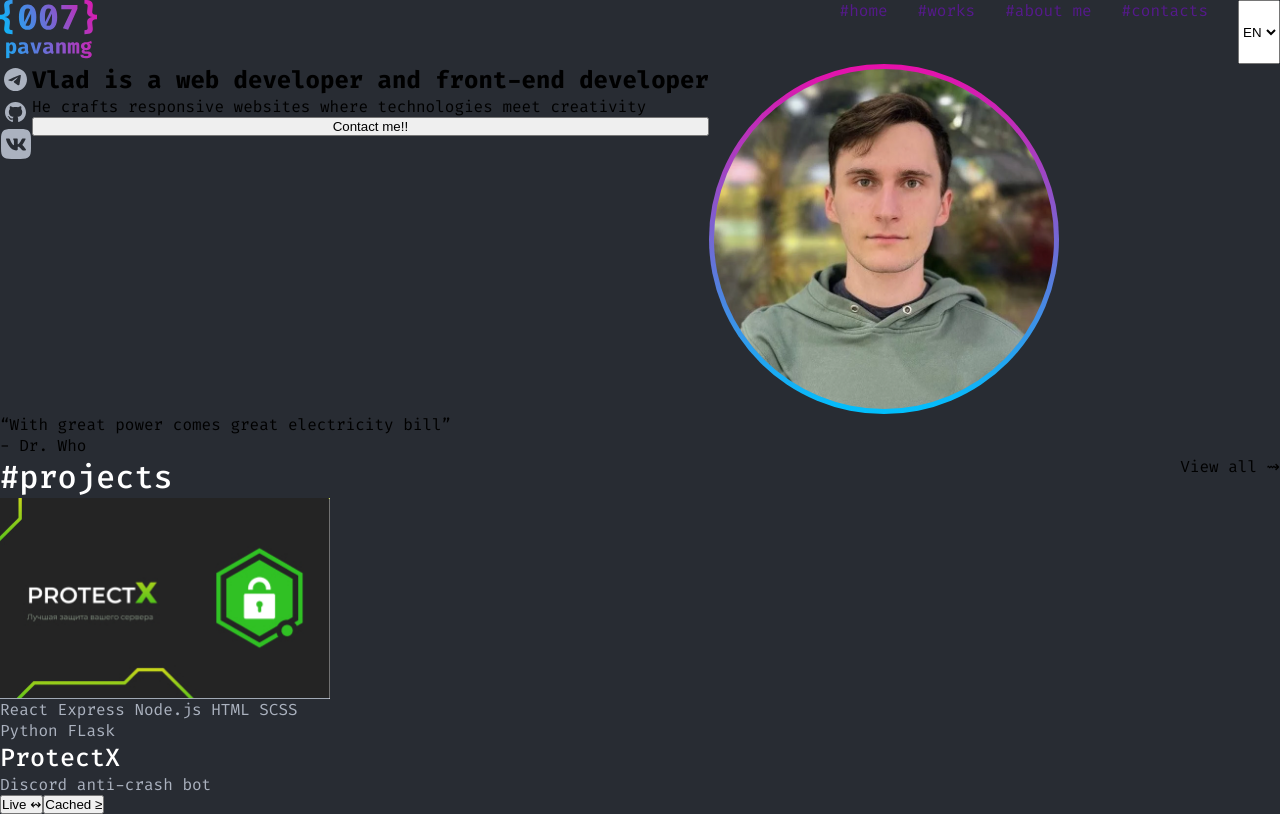
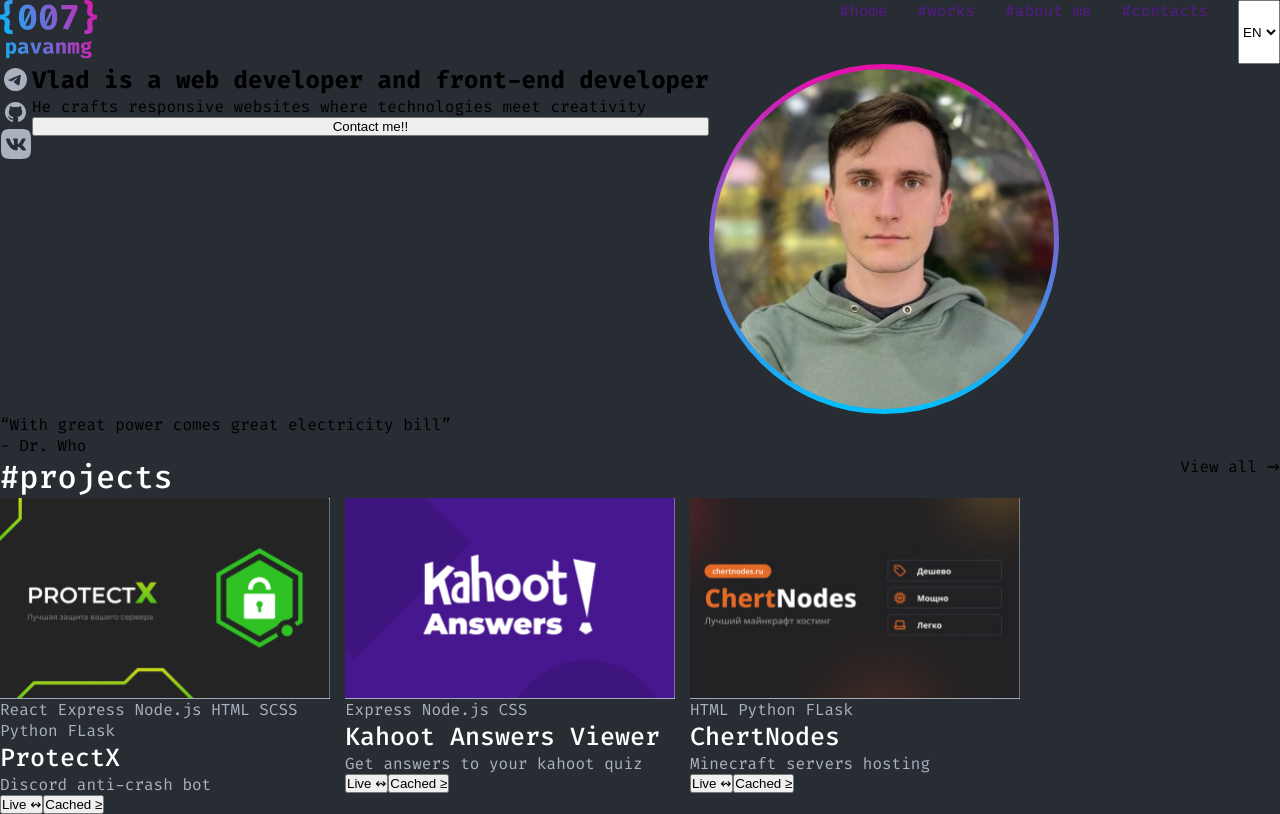
Before and after one commit to vlad615/portfolio, a React (Vite) app: page / in a window 1280 px wide. Built offline with nearby package versions, Linux system fonts and the light colour scheme.

Commit message:
projects

```diff
--- a/src/styles/layout/sections/Projects/Projects.tsx
+++ b/src/styles/layout/sections/Projects/Projects.tsx
@@ -3,6 +3,9 @@ import { ProjectCard } from "../../../../components/Cards/ProjectCard"
 import { StyledH2 } from "../../../../components/Text/StyledTitle"
 import { StyledSection } from "../../../../components/Wrapper/Container"
 import protect from "../../../../accets/projects/Protect.jpg"
+import kahoot from "../../../../accets/projects/Kahoot.jpg"
+import Chert from "../../../../accets/projects/ChertNodes.jpg"
+
 
 export const Pojects = () => {
     return(
@@ -14,6 +17,8 @@ export const Pojects = () => {
                 </StyledWrapper>
                 <StyledWrapper gap="15px">
                     <ProjectCard img={protect} tools="React Express Node.js HTML SCSS Python FLask" title="ProtectX" description="Discord anti-crash bot"/>
+                    <ProjectCard img={kahoot} tools="Express Node.js CSS" title="Kahoot Answers Viewer" description="Get answers to your kahoot quiz"/>
+                    <ProjectCard img={Chert} tools=" HTML Python FLask" title="ChertNodes" description="Minecraft servers hosting"/>
                 </StyledWrapper>
             </StyledWrapper>
         </StyledSection>
```
